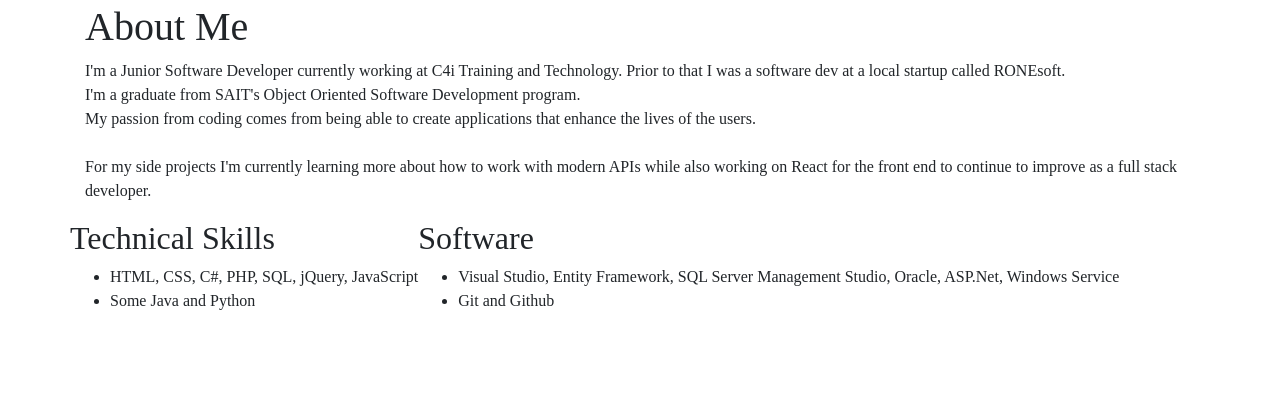
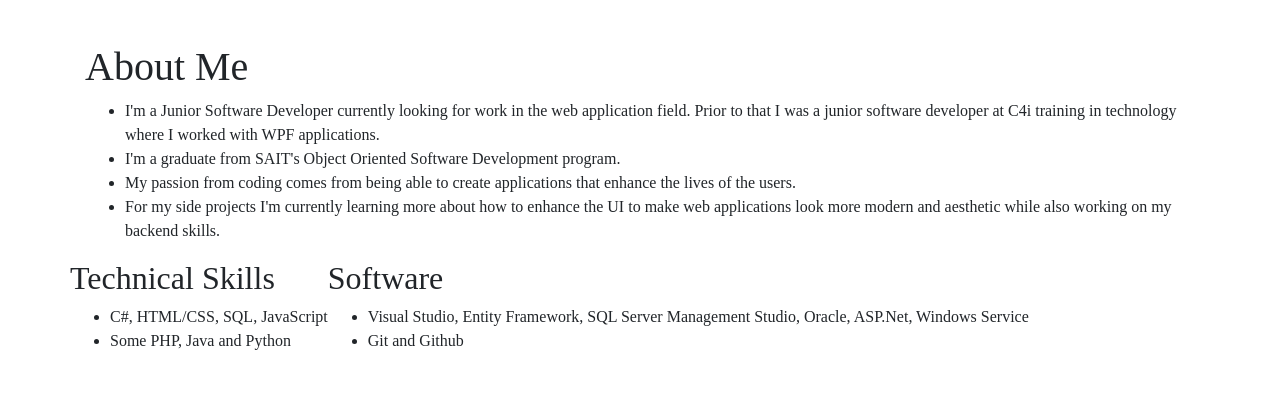
Before and after one commit to htslin103/htslin103.github.io, a plain HTML site: page index.html in a window 1280 px wide. Shown: the part 857-1260 px from the top of the page. Drawn offline with nearby package versions, Linux system fonts and the light colour scheme.

Commit message:
Fixed padding, added bullet points

```diff
--- a/css/styles.css
+++ b/css/styles.css
@@ -1,6 +1,5 @@
 /* The hero image */
 .hero-image {
-
   background-image: url("../img/HeroImage.jpg");
 
   /* Set a specific height */
@@ -28,32 +27,31 @@
 }
 
 .contactMeImg {
-
   /* Position and center the image to scale nicely on all screens */
   background-position: center;
   background-repeat: no-repeat;
   background-size: cover;
   position: relative;
-	height:60%;
-	width:60%;
+  height: 60%;
+  width: 60%;
 }
 
 .project-image {
-  height:75%;
-  width:75%;
+  height: 75%;
+  width: 75%;
   object-fit: fill;
 }
 
-.section-id {
-	padding:60px 0px 80px 0px;
+.desc-container {
+  padding-top: 100px;
 }
 
 .project {
-  padding:60px 0px 100px 0px;
+  padding: 60px 0px 100px 0px;
 }
 
-body{
-  font-family: 'Times New Roman', Times, serif;
+body {
+  font-family: "Times New Roman", Times, serif;
 }
 
 .navbar-custom {
@@ -69,10 +67,11 @@ body{
   color: white;
 }
 
-span:hover{
-    color:#a7a7a7 ;
+span:hover {
+  color: #a7a7a7;
 }
 
-#contact{
-	text-align:center;
+#contact {
+  text-align: center;
+  padding-bottom: 30px;
 }
--- a/index.html
+++ b/index.html
@@ -46,23 +46,22 @@
 
         <div class="container body-content">
             <!--About me-->
-            <section id="aboutMe" class="section-id">
+            <section id="aboutMe" class="desc-container">
             <h1 class="headerText">About Me</h1>
-            <p> I'm a Junior Software Developer currently working at C4i Training and Technology. Prior to that I was a software dev at a local startup called RONEsoft.
-
-            </br>
-            I'm a graduate from SAIT's Object Oriented Software Development program.
-            </br>
-            My passion from coding comes from being able to create applications that enhance the lives of the users.</br> </br>
-
-            For my side projects I'm currently learning more about how to work with modern APIs while also working on React for the front end to continue to improve as a full stack developer.
+            <ul>
+                <li>I'm a Junior Software Developer currently looking for work in the web application field.
+                    Prior to that I was a junior software developer at C4i training in technology where I worked with WPF applications. </li>
+                <li> I'm a graduate from SAIT's Object Oriented Software Development program. </li>
+                <li>   My passion from coding comes from being able to create applications that enhance the lives of the users.</li>
+                <li>        For my side projects I'm currently learning more about how to enhance the UI to make web applications look more modern and aesthetic while also working on my backend skills.
+            </ul>
 
             <div class="row">
                 <div class="column">
                     <h2>Technical Skills</h2>
                         <ul style="list-style-type:disc;">
-                            <li>HTML, CSS, C#, PHP, SQL, jQuery, JavaScript</li>
-                            <li>Some Java and Python</li>
+                            <li>C#, HTML/CSS, SQL, JavaScript</li>
+                            <li>Some PHP, Java and Python</li>
                         </ul>
                 </div>
 
@@ -81,7 +80,7 @@
             <!--Project Sections-->
 
             <!--Proj 1 React/NodeJs/MongoDB atlas-->
-            <section id="proj0" class="project">
+            <section id="proj0" class="desc-container">
             <h1 class="headerText">Current Side Project - DnD Creatures - ASP.NET Core, Azure hosted, SQL server</h1>
                         <p>
                         My current passion project is a ASP.NET Core web app where users can look up DnD creatures. I'm taking a Udemy course to better understand how to use html/css to
@@ -93,7 +92,7 @@
                         </div>
             </section>
             <!-- Proj 1 html/css php-->
-            <section id="proj1" class="project">
+            <section id="proj1" class="desc-container">
             <h1 class="headerText">Project 1 - HTML/CSS and Php</h1>
                         <p>
                         In a team of four, I created a HTML/CSS website with PHP backend.
@@ -111,7 +110,7 @@
             </section>
 
             <!--Project 2-->
-            <section id="proj2" class="project">
+            <section id="proj2" class="desc-container">
                 <h1 class="headerText">Project 2 - Java Desktop App, Android App connected using an API</h1>
 
                         <p>
@@ -128,7 +127,7 @@
                         </div>
             </section>
 
-            <section id="contact" class="project">
+            <section id="contact" class="desc-container">
                 <img class="contactMeImg" src="img/ContactMe.jpg" alt="Contact Me Banner"></img>
                 <p> Thanks for visiting! </p>
                 <p> <a href="mailto:htslin103@gmail.com" class="fas fa-envelope" aria-label="Mail" target="_blank"></a> Htslin103@gmail.com</p>
```
Lines whose indentation alone changed are shown as unchanged.
